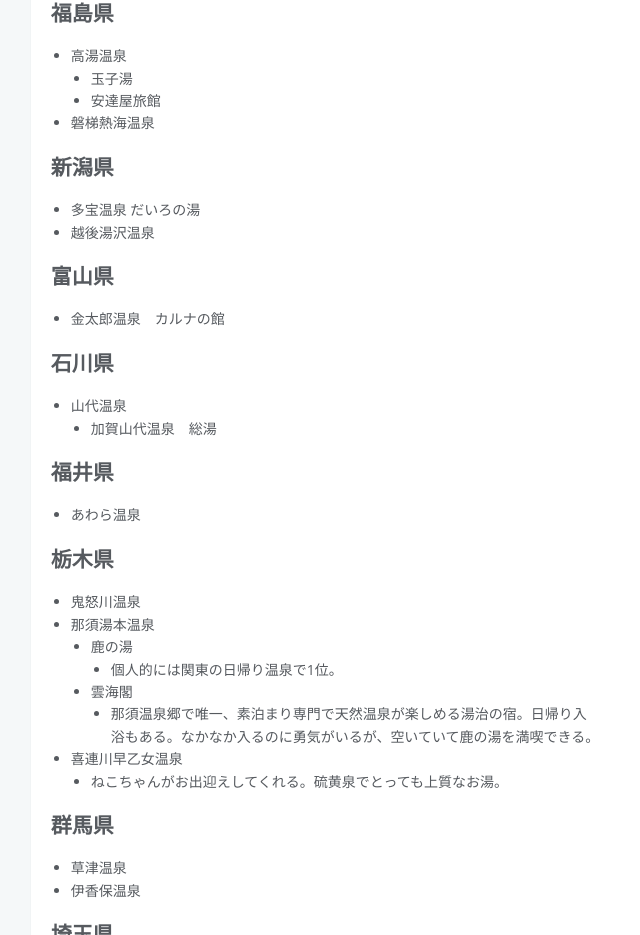
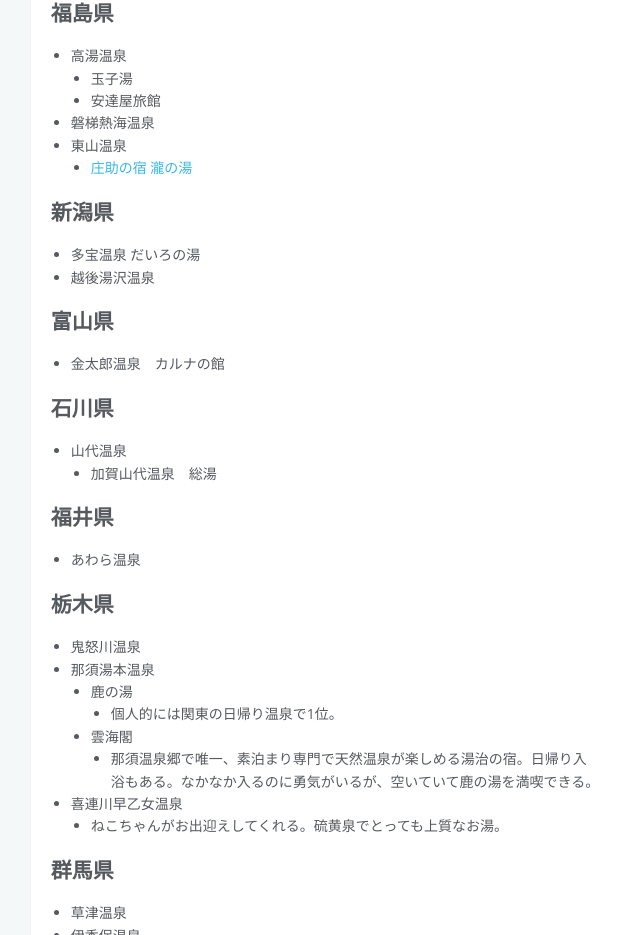
Before and after one commit to kakenagashi-ja/kakenagashi-ja.github.io, a plain HTML site: page list/index.html in a window 1280 px wide. Shown: the part 1077-2012 px from the top of the page, without its empty margins (285-925 px from the left). Drawn offline with nearby package versions, Linux system fonts and the light colour scheme; some packages are replaced by stand-ins of ours.

Commit message:
add link at list

```diff
--- a/list/index.html
+++ b/list/index.html
@@ -371,6 +371,11 @@
 <li>安達屋旅館</li>
 </ul></li>
 <li>磐梯熱海温泉</li>
+<li>東山温泉
+
+<ul>
+<li><a href="https://kakenagashi-ja.github.io/post/fukushima/shosuke-no-yado/">庄助の宿 瀧の湯</a></li>
+</ul></li>
 </ul>
 
 <h2 id="新潟県">新潟県</h2>
```
